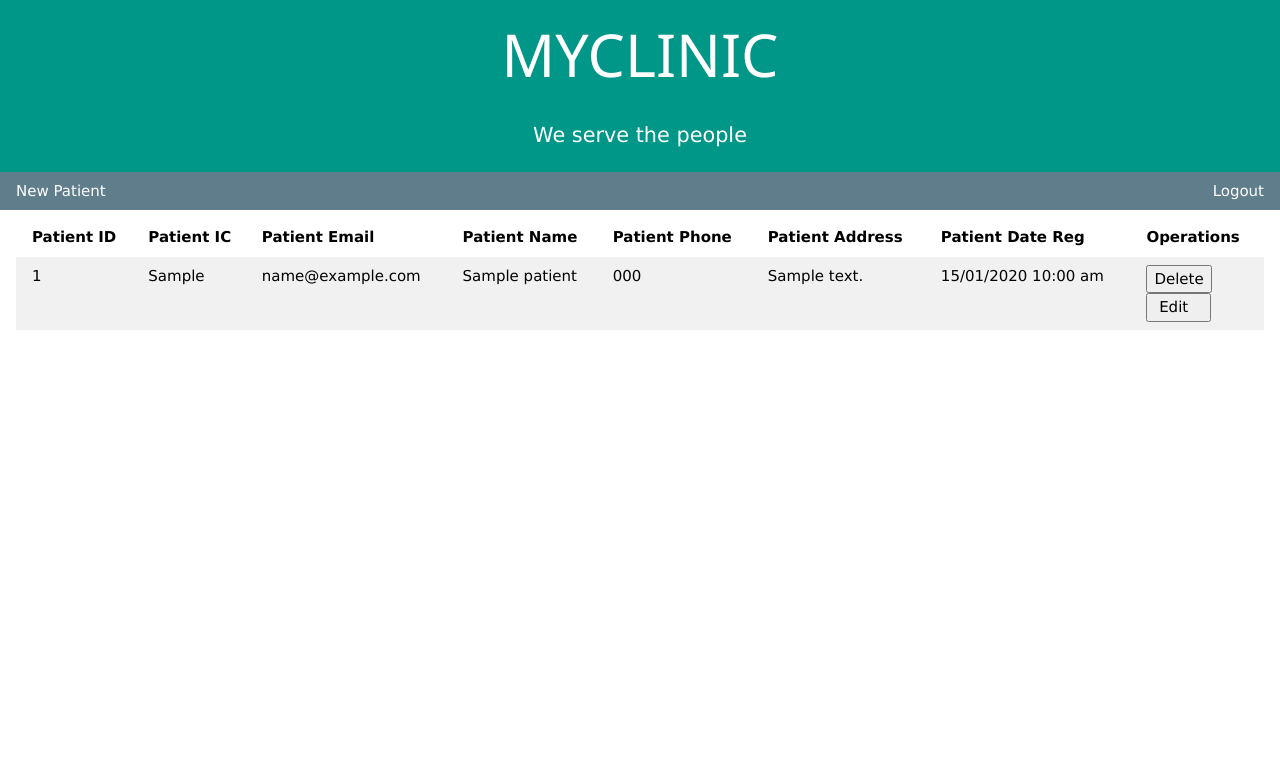
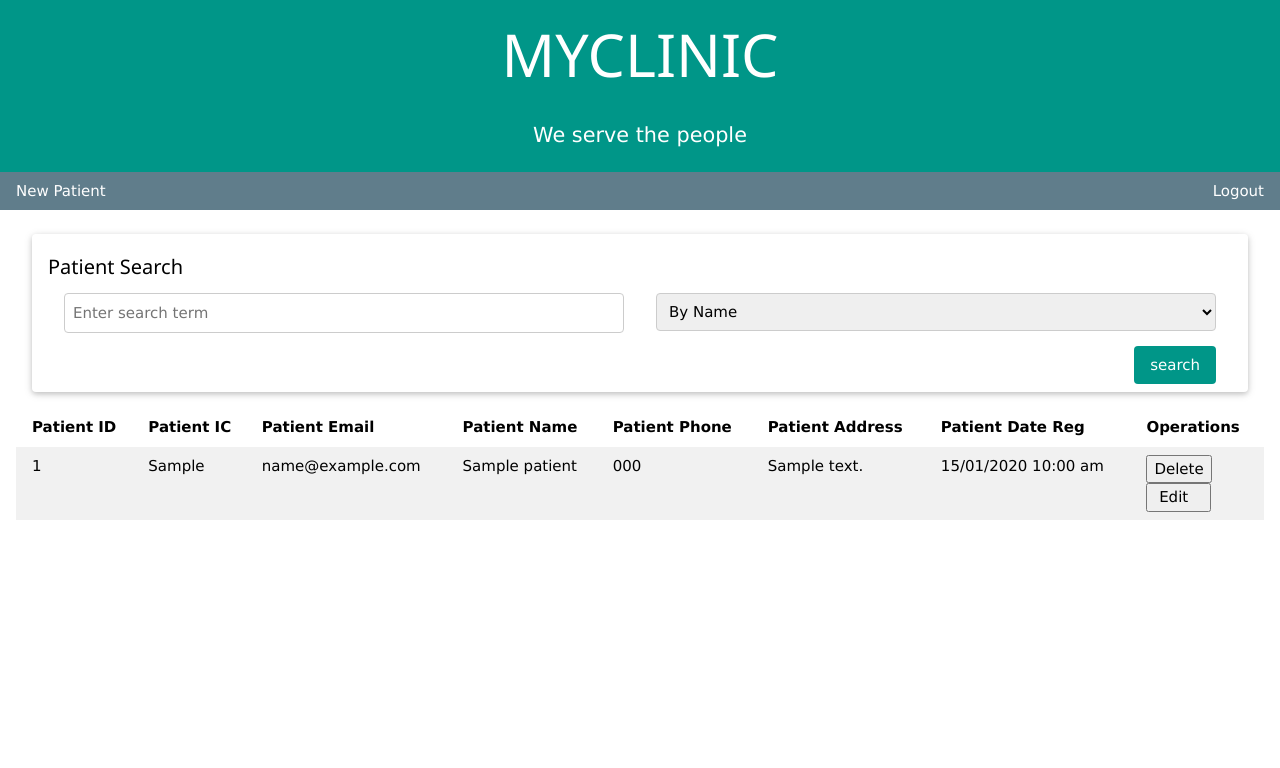
Before and after one commit to ahmadhanis/myclinic, a PHP site: page /webapp/index.php in a window 1280 px wide. Shown: the top 768 px of the page. Run offline with PHP 8.4, Linux system fonts and the light colour scheme; the visitor is signed in with stand-in values (Sample User, id 1); tables that the repository leaves empty or names only in its code hold one stand-in row (values such as "Sample post"); some libraries are stand-ins or nearby versions.

Commit message:
mobile view search

```diff
--- a/webapp/index.php
+++ b/webapp/index.php
@@ -5,12 +5,27 @@ if (!isset($_SESSION["email"]) && !isset($_SESSION["password"])) {
     echo "<script>window.location.href = 'login.php'</script>";
 }
 include('dbconnect.php');
+if (isset($_GET['button'])) {
+    $operation = $_GET['button'];
+    if ($operation == 'search') {
+        $search = $_GET['search'];
+        $option = $_GET['option'];
+        if ($option =='name'){
+            $sqlloadpatients = "SELECT * FROM `tbl_patients` WHERE `patient_name` LIKE '%$search%'";
+        }
+        if ($option =='ic'){
+            $sqlloadpatients = "SELECT * FROM `tbl_patients` WHERE `patient_ic` LIKE '%$search%'";
+        }
+    }
+}else{
     $sqlloadpatients = "SELECT * FROM `tbl_patients`";
+}
+
 $stmt = $conn->prepare($sqlloadpatients);
 $stmt->execute();
 $result = $stmt->setFetchMode(PDO::FETCH_ASSOC);
 $rows = $stmt->fetchAll();
-
+$number_of_result = $stmt->rowCount();
 
 ?>
 <!DOCTYPE html>
@@ -23,7 +38,9 @@ $rows = $stmt->fetchAll();
     <link rel="stylesheet" href="https://www.w3schools.com/w3css/4/w3.css">
     <link rel="stylesheet" href="https://cdnjs.cloudflare.com/ajax/libs/font-
      awesome/4.7.0/css/font-awesome.min.css">
+    <link rel="stylesheet" href="styles/mystyle.css">
     <title>My Clinic</title>
+
 </head>
 
 <body>
@@ -36,8 +53,35 @@ $rows = $stmt->fetchAll();
         <a href="newpatient.php" class="w3-bar-item w3-button w3-left">New Patient</a>
     </div>
     <div style="min-height:100vh;overflow-y: auto;">
-        <div class="w3-container w3-padding">
-            <table class="w3-table w3-striped">
+        <div class="w3-container w3-padding w3-hide-small">
+            <div class="w3-card w3-container w3-padding w3-margin w3-round">
+                <h4>Patient Search</h4>
+                <form action="index.php">
+                    <div class="w3-row">
+                        <div class="w3-container w3-half">
+                            <input class="w3-input w3-block w3-round w3-border" type="search" id="idsearch"
+                                name="search" placeholder="Enter search term" />
+                        </div>
+                        <div class="w3-container w3-half">
+                            <select class="w3-input w3-block w3-round w3-border" name="option" id="srcid">
+                                <option value="name">By Name</option>
+                                <option value="ic">By IC</option>
+                            </select>
+                            <p>
+                        </div>
+                        <div class="w3-container">
+                            <button class="w3-button w3-teal w3-round w3-right" type="submit" name="button"
+                                value="search">search</button>
+                        </div>
+                    </div>
+
+
+                </form>
+            </div>
+
+            <?php
+                if ($number_of_result > 0){
+                    echo " <table class='w3-table w3-striped'>
                     <tr>
                         <th>Patient ID</th>
                         <th>Patient IC</th>
@@ -47,8 +91,7 @@ $rows = $stmt->fetchAll();
                         <th>Patient Address</th>
                         <th>Patient Date Reg</th>
                         <th>Operations</th>
-                </tr>
-                <?php
+                    </tr>";
                     foreach ($rows as $patients) {
                         $patientId = $patients['patient_id'];
                         $patientIc = $patients['patient_ic'];
@@ -61,8 +104,34 @@ $rows = $stmt->fetchAll();
                         <td>$patientPhone</td><td>$patientAddress</td><td>$patientDateReg</td>
                         <td><a href=''><button>Delete</button></a><br><a href=''><button>&nbsp;Edit&nbsp;&nbsp;&nbsp; </button></a></td></tr>";
                     }
+                }else{
+                    echo "<h3>No result found</h3>";
+                }
                 ?>
             </table>
+        </div>
+        <div class="w3-container w3-padding w3-hide-large w3-hide-medium">
+            <div class="w3-grid-template">
+                <?php
+                    foreach ($rows as $patients) {
+                        $patientId = $patients['patient_id'];
+                        $patientIc = $patients['patient_ic'];
+                        $patientEmail = $patients['patient_email'];
+                        $patientName = $patients['patient_name'];
+                        $patientPhone = $patients['patient_phone'];
+                        $patientAddress = $patients['patient_address'];
+                        $patientDateReg = date_format(date_create($patients['patient_date_reg']),"d/m/Y H:i a");
+                        echo "<div class='w3-center'>";
+                        echo "<div class='w3-card w3-padding' style='margin:4px'>";
+                        echo "<header class='w3-teal'><h5>".$patientName."</h5></header>";
+                        echo "<img src='assets/$patientId.png' onerror=this.onerror=null;this.src='assets/profile.png' style='width:80%;height:220px' >";
+                        echo "<hr>";
+                        echo "$patientIc<br>$patientPhone<br>$patientEmail<br>";
+                        echo "</div></div>";
+
+                    }
+                ?>
+            </div>
         </div>
     </div>
     <footer class="w3-footer w3-center w3-blue-grey">
--- /dev/null
+++ b/webapp/styles/mystyle.css
@@ -0,0 +1,4 @@
+.w3-grid-template {
+    display: grid;
+    grid-template-columns: repeat(1, 1fr);
+}
```
Lines whose indentation alone changed are shown as unchanged.
